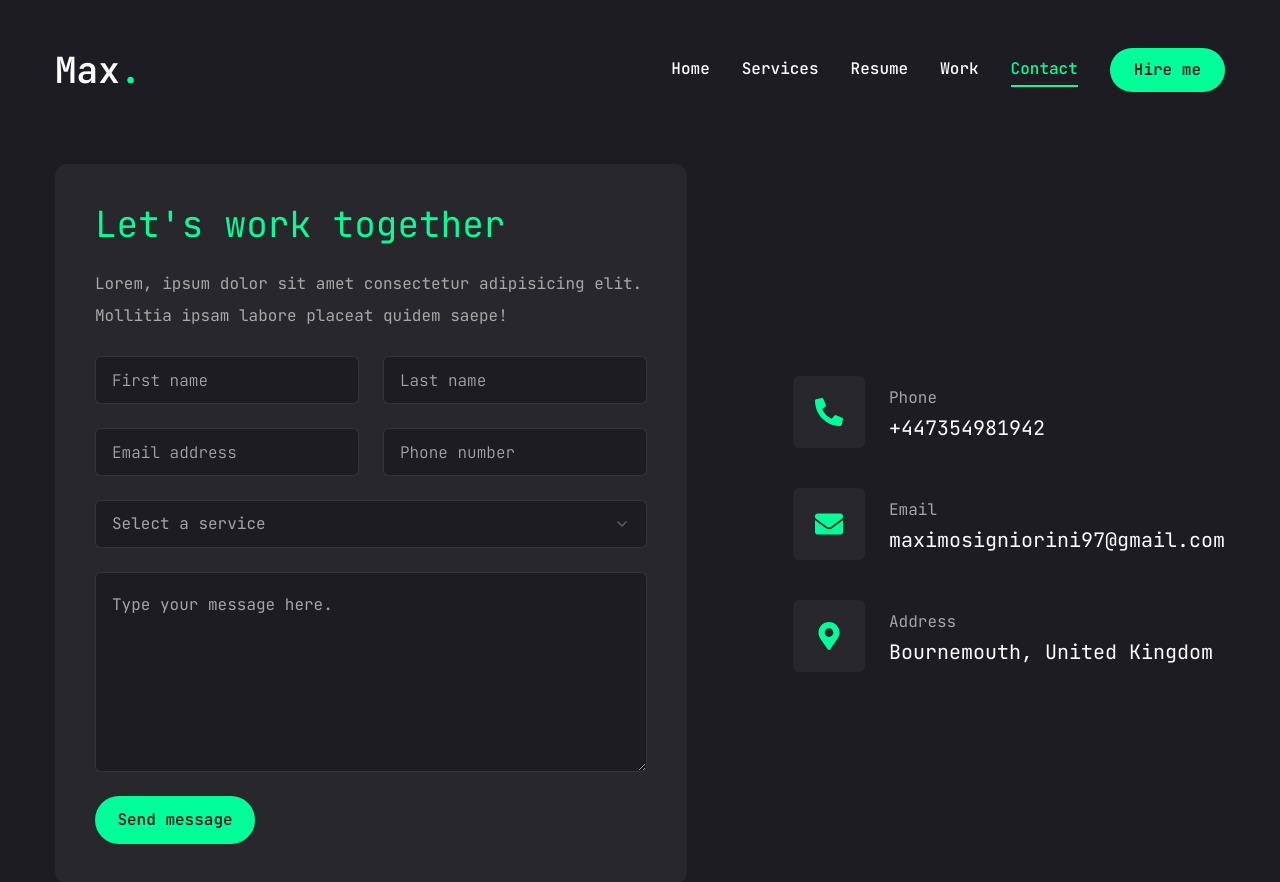
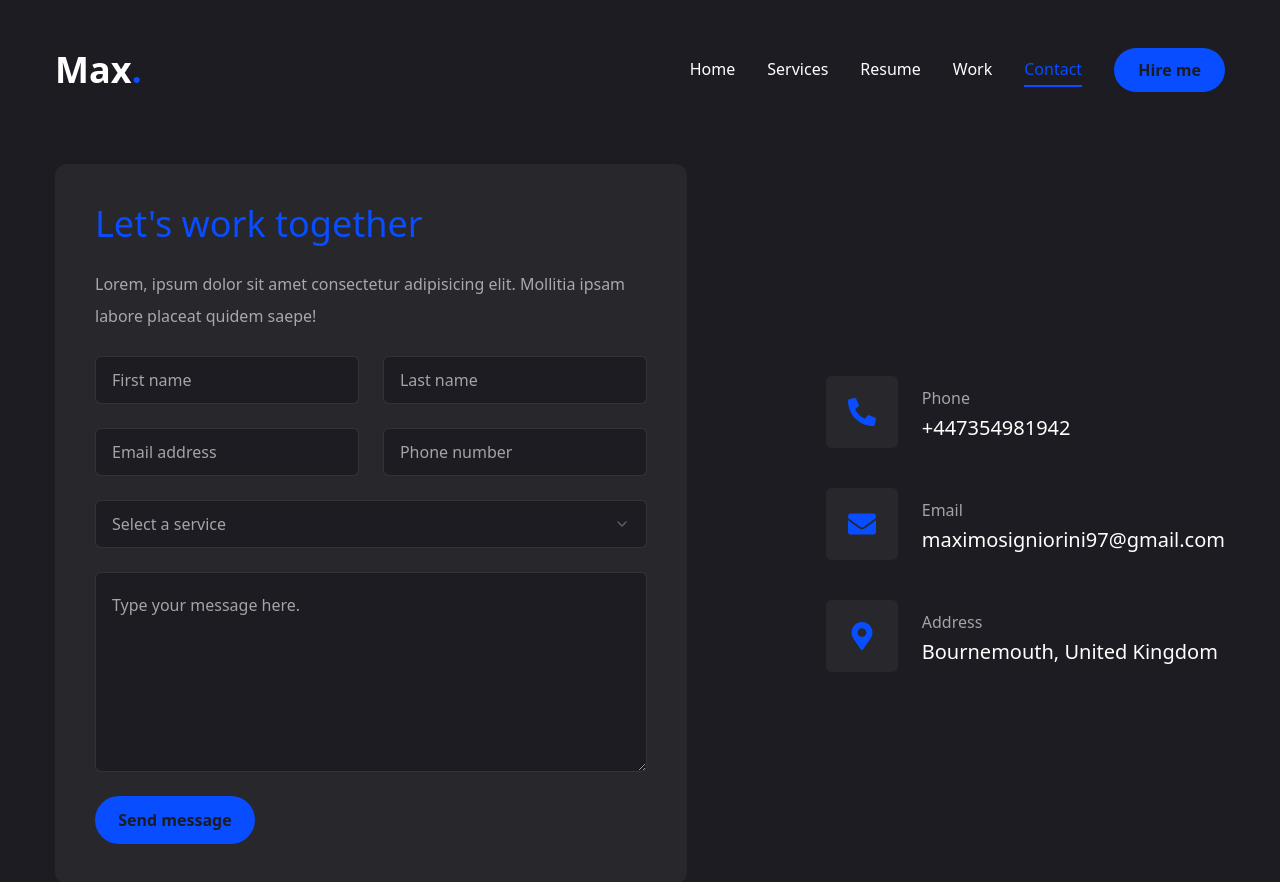
Before and after one commit to maximosigniorini/personal-website, a Next.js app: page /contact in a window 1280 px wide. Shown: the top 882 px of the page. Built offline with nearby package versions, Linux system fonts and the light colour scheme.

Commit message:
Changing font, colors and web name

```diff
--- a/app/layout.jsx
+++ b/app/layout.jsx
@@ -1,4 +1,4 @@
-import { JetBrains_Mono} from "next/font/google";
+import { JetBrains_Mono, Lato} from "next/font/google";
 import "./globals.css";
 
 //components
@@ -8,9 +8,11 @@ import StairTransition from "@/components/StairTransition";
 
 const jetbrainsMono = JetBrains_Mono({ subsets: ["latin"], weight: ["100", "200", "300", "400", "500", "600", "700", "800"], variable: '--font-jetbrainsMono'});
 
+const lato = Lato({ subsets: ["latin"], weight: ["100", "300", "400", "700", "900"], variable: '--font-lato'});
+
 export const metadata = {
-  title: "Create Next App",
-  description: "Generated by create next app",
+  title: "Maximo Signiorini",
+  description: "Maximo Signiorini personal website",
 };
 
 export default function RootLayout({ children }) {
--- a/components/Photo.jsx
+++ b/components/Photo.jsx
@@ -18,7 +18,7 @@ const Photo = () => {
 
         {/* circle */}
         <motion.svg className="w-[300px] xl:w-[506px] h-[300px] xl:h-[506px]" fill="transparent" viewBox="0 0 506 506" xmlns="http://www.w3.org/2000/svg">
-          <motion.circle cx="253" cy="253" r="250" stroke="#00ff99" strokeWidth="4" strokeLinecap="round" strokeLinejoin="round" initial={{ strokeDasharray: "24 10 0 0" }} animate={{ strokeDasharray: ["15 120 25 25", "16 25 92 72", "4 250 22 22"], rotate: [120, 360] }}
+          <motion.circle cx="253" cy="253" r="250" stroke="#084DFF" strokeWidth="4" strokeLinecap="round" strokeLinejoin="round" initial={{ strokeDasharray: "24 10 0 0" }} animate={{ strokeDasharray: ["15 120 25 25", "16 25 92 72", "4 250 22 22"], rotate: [120, 360] }}
             transition={{
               duration: 20,
               repeat: Infinity,
--- a/tailwind.config.js
+++ b/tailwind.config.js
@@ -20,16 +20,15 @@ module.exports = {
       xl: '1200px',
     },
     fontFamily: {
-      primary: "var(--font-jetbrainsMono)",
-
+      primary: "var(--font-lato)",
     },
     extend: {
 
       colors: {
         primary: '#1c1c22',
         accent: {
-          DEFAULT: '#00ff99',
-          hover: '#00e187',
+          DEFAULT: '#084DFF',
+          hover: '#002fa7',
         }
       },
 
```
